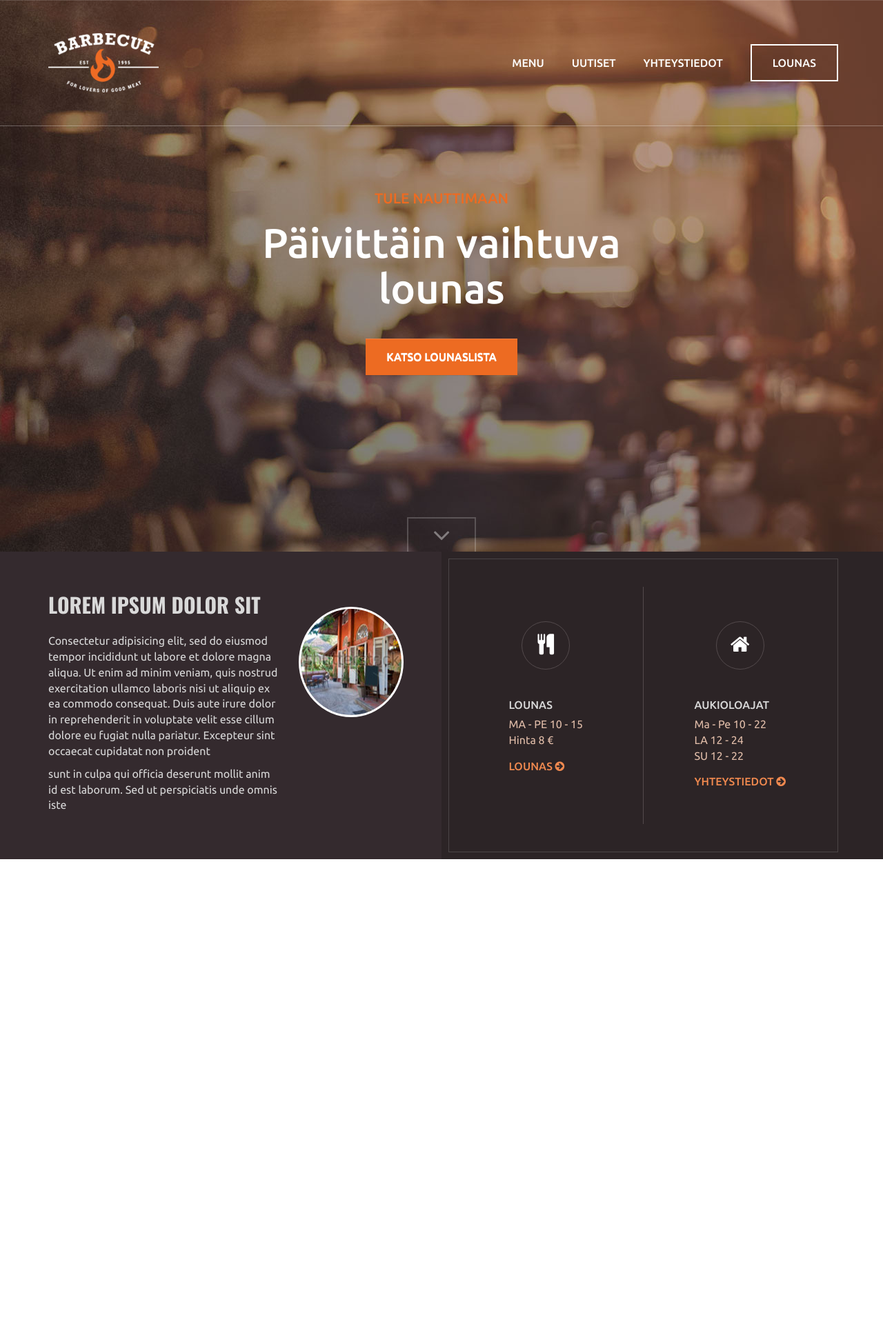
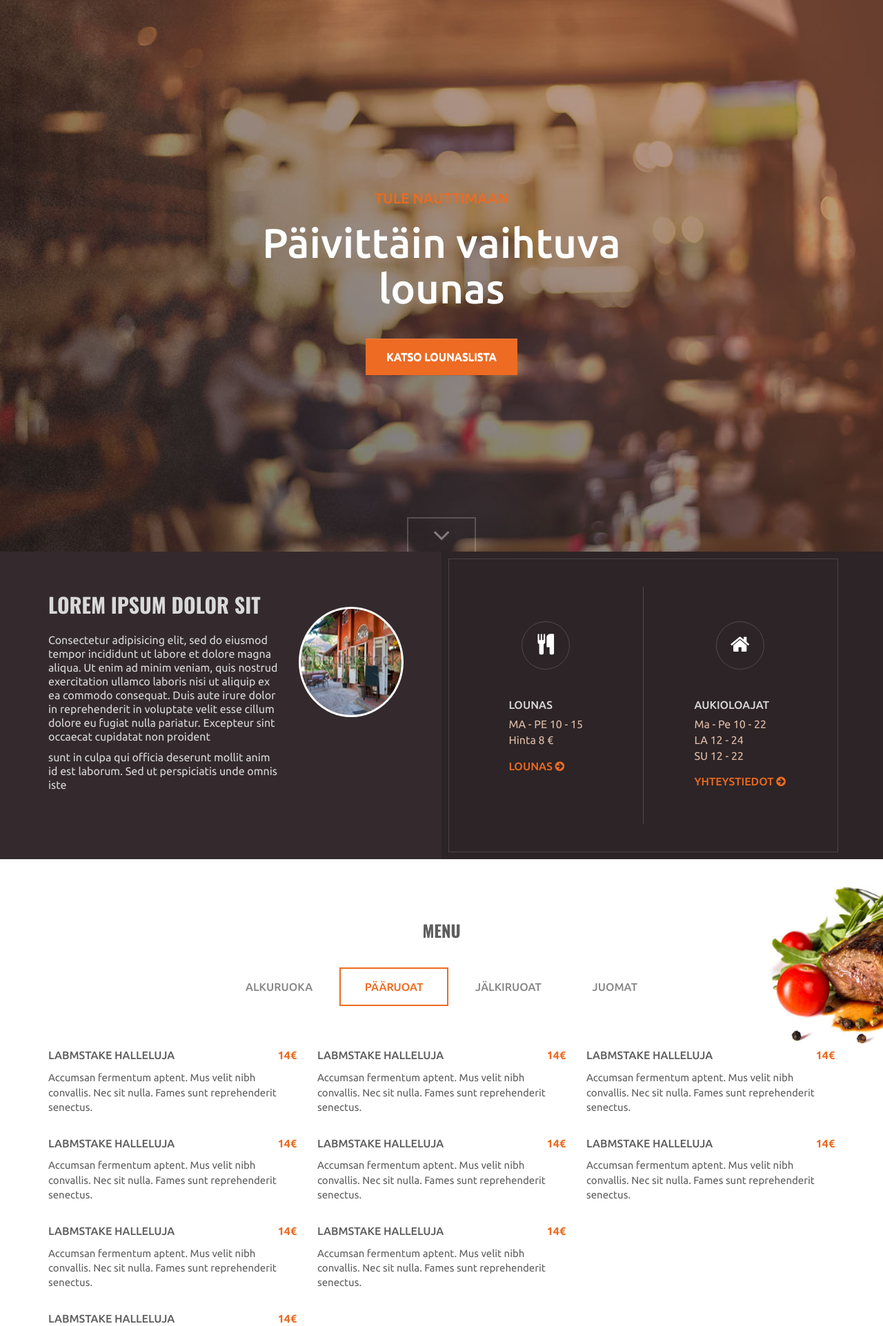
Before and after one commit to henrikra/barbecue-theme, a PHP site: page / in a window 1280 px wide. Shown: the top 1923 px of the page at 69% size. Before the commit the page ends 1246 px from the top, so only its background shows below. Run offline with PHP 8.4, Linux system fonts and the light colour scheme; some libraries are stand-ins or nearby versions.

Commit message:
Ruoka menu front tehty

```diff
--- a/assets/css/main.css
+++ b/assets/css/main.css
@@ -3,6 +3,10 @@ body {
   font-family: "Ubuntu", sans-serif;
   font-size: 16px;
   color: #fff;
+}
+
+p {
+  line-height: 20px;
 }
 
 .col-small-padding {
@@ -52,6 +56,17 @@ body {
   border-color: #ed6b22;
 }
 
+@media (max-width: 767px) {
+  .header--down-btn {
+    display: none;
+  }
+  .header--main-title {
+    margin-bottom: 20px;
+  }
+  .header--content {
+    margin-top: 15px;
+  }
+}
 .navbar {
   border-radius: 0;
   background: transparent;
@@ -179,7 +194,7 @@ body {
   display: block;
 }
 .intro-info--link a {
-  color: #f0894f;
+  color: #ed6b22;
   text-transform: uppercase;
   font-weight: 500;
 }
@@ -200,17 +215,30 @@ body {
 }
 @media (max-width: 991px) {
   .intro--article {
-    padding: 40px 40px 40px 0px;
+    padding: 40px 0;
   }
 }
 @media (max-width: 767px) {
   .intro-info--link a i {
     display: none;
   }
+  .intro-info--column {
+    margin: 20px 0;
+  }
+  .intro-info--container {
+    padding: 25px 0;
+  }
+  .intro-info--icon-container {
+    margin-bottom: 25px;
+  }
 }
 section {
   background: #2c2426;
   position: relative;
+}
+section.light-section {
+  background: #fff;
+  color: #5e5e5e;
 }
 
 .dark-bg-half {
@@ -222,6 +250,89 @@ section {
   background-color: #342a2e;
 }
 
+.menu {
+  padding: 70px 0;
+  text-align: center;
+  position: relative;
+  overflow: hidden;
+}
+.menu--title {
+  font-size: 24px;
+  font-family: "Oswald", sans-serif;
+  font-weight: 700;
+  text-transform: uppercase;
+  margin-bottom: 40px;
+}
+.menu--categories {
+  list-style: none;
+  padding: 0;
+  margin-bottom: 60px;
+}
+.menu--category {
+  display: inline-block;
+  padding: 15px 35px;
+  text-transform: uppercase;
+  font-weight: 500;
+  color: #878787;
+}
+.menu--category.menu--category-active {
+  color: #ed6b22;
+  border: 2px solid #ed6b22;
+}
+.menu--category:hover {
+  color: #ed6b22;
+  cursor: pointer;
+}
+.menu--bg-image-left {
+  position: absolute;
+  left: -200px;
+  max-width: 400px;
+  height: auto;
+  bottom: 0;
+}
+.menu--bg-image-right {
+  position: absolute;
+  right: -200px;
+  max-width: 400px;
+  height: auto;
+  top: 0;
+}
+
+@media (max-width: 991px) {
+  .menu {
+    padding: 35px 0;
+  }
+  .menu--bg-image-left, .menu--bg-image-right {
+    display: none;
+  }
+}
+.dish {
+  color: #5e5e5e;
+  text-align: left;
+  margin-bottom: 30px;
+}
+.dish:last-child {
+  margin-bottom: 130px;
+}
+.dish--title {
+  text-transform: uppercase;
+  font-weight: 500;
+  margin-bottom: 10px;
+}
+.dish--desciption {
+  font-size: 15px;
+}
+.dish--price {
+  float: right;
+  color: #ed6b22;
+  font-weight: 700;
+}
+
+@media (max-width: 991px) {
+  .dish:last-child {
+    margin-bottom: 30px;
+  }
+}
 @media (max-width: 767px) {
   .navbar {
     background: rgba(49, 39, 42, 0.95);
--- a/assets/sass/_base.sass
+++ b/assets/sass/_base.sass
@@ -2,3 +2,6 @@ body
 	font-family: 'Ubuntu', sans-serif
 	font-size: 16px
 	color: #fff
+
+p
+	line-height: 20px
--- a/assets/sass/_modules.sass
+++ b/assets/sass/_modules.sass
@@ -3,3 +3,5 @@
 @import "modules/buttons"
 @import "modules/intro"
 @import "modules/section"
+@import "modules/food-menu"
+@import "modules/dish"
--- /dev/null
+++ b/assets/sass/modules/_dish.sass
@@ -0,0 +1,26 @@
+.dish
+	color: #5e5e5e
+	text-align: left
+	margin-bottom: 30px
+
+	&:last-child
+		margin-bottom: 130px
+
+	&--title
+		text-transform: uppercase
+		font-weight: 500
+		margin-bottom: 10px
+
+	&--desciption
+		font-size: 15px
+
+	&--price
+		float: right
+		color: $main-color
+		font-weight: 700
+
+
+@media (max-width: 991px)
+	.dish
+		&:last-child
+			margin-bottom: 30px
--- /dev/null
+++ b/assets/sass/modules/_food-menu.sass
@@ -0,0 +1,53 @@
+.menu
+	padding: 70px 0
+	text-align: center
+	position: relative
+	overflow: hidden
+
+	&--title
+		font-size: 24px
+		font-family: $section-title-font
+		font-weight: 700
+		text-transform: uppercase
+		margin-bottom: 40px
+
+	&--categories
+		list-style: none
+		padding: 0
+		margin-bottom: 60px
+
+	&--category
+		display: inline-block
+		padding: 15px 35px
+		text-transform: uppercase
+		font-weight: 500
+		color: #878787
+
+		&.menu--category-active
+			color: $main-color
+			border: 2px solid $main-color
+
+		&:hover
+			color: $main-color
+			cursor: pointer
+
+	&--bg-image-left
+		position: absolute
+		left: -200px
+		max-width: 400px
+		height: auto
+		bottom: 0
+
+	&--bg-image-right
+		position: absolute
+		right: -200px
+		max-width: 400px
+		height: auto
+		top: 0
+
+@media (max-width: 991px)
+	.menu
+		padding: 35px 0
+
+		&--bg-image-left, &--bg-image-right
+			display: none
--- a/assets/sass/modules/_header.sass
+++ b/assets/sass/modules/_header.sass
@@ -40,3 +40,14 @@
 			cursor: pointer
 			color: $main-color
 			border-color: $main-color
+
+@media (max-width: 767px)
+	.header
+		&--down-btn
+			display: none
+
+		&--main-title
+			margin-bottom: 20px
+
+		&--content
+			margin-top: 15px
--- a/assets/sass/modules/_intro.sass
+++ b/assets/sass/modules/_intro.sass
@@ -67,7 +67,7 @@
 
 	&--link
 		a
-			color: #f0894f
+			color: $main-color
 			text-transform: uppercase
 			font-weight: 500
 
@@ -86,7 +86,7 @@
 @media (max-width: 991px)
 	.intro
 		&--article
-			padding: 40px 40px 40px 0px
+			padding: 40px 0
 
 @media (max-width:767px)
 	.intro-info
@@ -94,3 +94,12 @@
 			a
 				i
 					display: none
+
+		&--column
+			margin: 20px 0
+
+		&--container
+			padding: 25px 0
+
+		&--icon-container
+			margin-bottom: 25px
--- a/assets/sass/modules/_section.sass
+++ b/assets/sass/modules/_section.sass
@@ -1,6 +1,10 @@
 section
 	background: $dark-brown-bg
 	position: relative
+
+	&.light-section
+		background: #fff
+		color: #5e5e5e
 
 .dark-bg-half
 	position: absolute
--- a/index.html
+++ b/index.html
@@ -10,13 +10,13 @@
 		<script src="https://maxcdn.bootstrapcdn.com/bootstrap/3.3.5/js/bootstrap.min.js"></script>
 		<link rel="stylesheet" href="//maxcdn.bootstrapcdn.com/font-awesome/4.3.0/css/font-awesome.min.css">
 		<link href='http://fonts.googleapis.com/css?family=Oswald:700' rel='stylesheet' type='text/css'>
-		<link href='http://fonts.googleapis.com/css?family=Ubuntu:500,400' rel='stylesheet' type='text/css'>
+		<link href='http://fonts.googleapis.com/css?family=Ubuntu:700,500,400' rel='stylesheet' type='text/css'>
 		<link rel="stylesheet" href="assets/css/main.css">
 	</head>
 	<body>
 
 		<header class="header">
-			<nav class="navbar navbar-default navbar-fixed-top">
+			<!-- <nav class="navbar navbar-default navbar-fixed-top">
 			  <div class="container">
 			    <div class="navbar-header">
 			      <button type="button" class="navbar-toggle collapsed" data-toggle="collapse" data-target="#bs-example-navbar-collapse-1" aria-expanded="false">
@@ -39,7 +39,7 @@
 			      </ul>
 			    </div>
 			  </div>
-			</nav>
+			</nav> -->
 
 			<div class="header--content">
 				<h2 class="header--sub-title">TULE NAUTTIMAAN</h2>
@@ -114,6 +114,63 @@
 				</div>
 			</div>
 		</section>
+		<section class="light-section menu">
+			<img class="menu--bg-image-left" src="assets/img/pihvi2.jpg" alt="Beef 1">
+			<img class="menu--bg-image-right" src="assets/img/pihvi.jpg" alt="Beef 2">
+			<div class="container">
+					<h2 class="menu--title">Menu</h2>
+					<ul class="menu--categories">
+						<li class="menu--category">Alkuruoka</li>
+						<li class="menu--category menu--category-active">Pääruoat</li>
+						<li class="menu--category">Jälkiruoat</li>
+						<li class="menu--category">Juomat</li>
+				</ul>
+				<div class="row">
+					<div class="col-sm-6 col-md-4">
+						<div class="dish">
+							<div class="dish--title">labmstake halleluja <span class="dish--price">14€</span></div>
+							<div class="dish--desciption">Accumsan fermentum aptent. Mus velit nibh convallis. Nec sit nulla. Fames sunt reprehenderit senectus.</div>
+						</div>
+						<div class="dish">
+							<div class="dish--title">labmstake halleluja <span class="dish--price">14€</span></div>
+							<div class="dish--desciption">Accumsan fermentum aptent. Mus velit nibh convallis. Nec sit nulla. Fames sunt reprehenderit senectus.</div>
+						</div>
+						<div class="dish">
+							<div class="dish--title">labmstake halleluja <span class="dish--price">14€</span></div>
+							<div class="dish--desciption">Accumsan fermentum aptent. Mus velit nibh convallis. Nec sit nulla. Fames sunt reprehenderit senectus.</div>
+						</div>
+						<div class="dish">
+							<div class="dish--title">labmstake halleluja <span class="dish--price">14€</span></div>
+							<div class="dish--desciption">Accumsan fermentum aptent. Mus velit nibh convallis. Nec sit nulla. Fames sunt reprehenderit senectus.</div>
+						</div>
+					</div>
+					<div class="col-sm-6 col-md-4">
+						<div class="dish">
+							<div class="dish--title">labmstake halleluja <span class="dish--price">14€</span></div>
+							<div class="dish--desciption">Accumsan fermentum aptent. Mus velit nibh convallis. Nec sit nulla. Fames sunt reprehenderit senectus.</div>
+						</div>
+						<div class="dish">
+							<div class="dish--title">labmstake halleluja <span class="dish--price">14€</span></div>
+							<div class="dish--desciption">Accumsan fermentum aptent. Mus velit nibh convallis. Nec sit nulla. Fames sunt reprehenderit senectus.</div>
+						</div>
+						<div class="dish">
+							<div class="dish--title">labmstake halleluja <span class="dish--price">14€</span></div>
+							<div class="dish--desciption">Accumsan fermentum aptent. Mus velit nibh convallis. Nec sit nulla. Fames sunt reprehenderit senectus.</div>
+						</div>
+					</div>
+					<div class="col-sm-6 col-md-4">
+						<div class="dish">
+							<div class="dish--title">labmstake halleluja <span class="dish--price">14€</span></div>
+							<div class="dish--desciption">Accumsan fermentum aptent. Mus velit nibh convallis. Nec sit nulla. Fames sunt reprehenderit senectus.</div>
+						</div>
+						<div class="dish">
+							<div class="dish--title">labmstake halleluja <span class="dish--price">14€</span></div>
+							<div class="dish--desciption">Accumsan fermentum aptent. Mus velit nibh convallis. Nec sit nulla. Fames sunt reprehenderit senectus.</div>
+						</div>
+					</div>
+				</div>
+			</div>
+		</section>
 		<div style="height:2000px;"></div>
 		<script src="assets/js/main.js"></script>
 	</body>
```
Also changed, not shown: assets/img/pihvi.jpg (added), assets/img/pihvi2.jpg (added).
